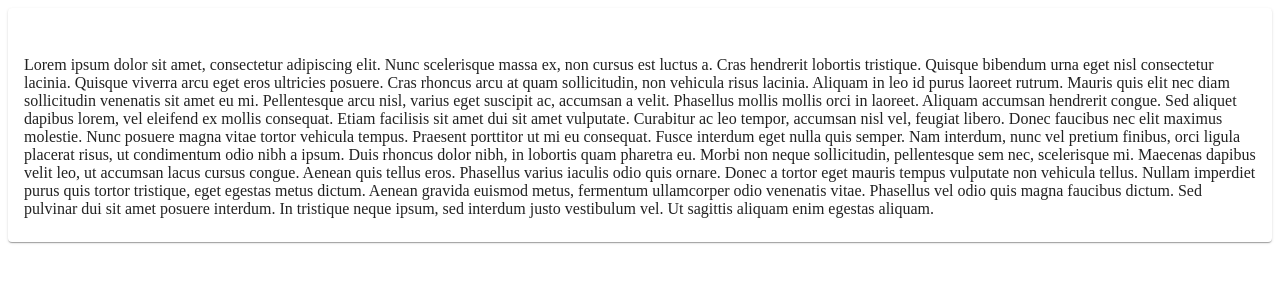
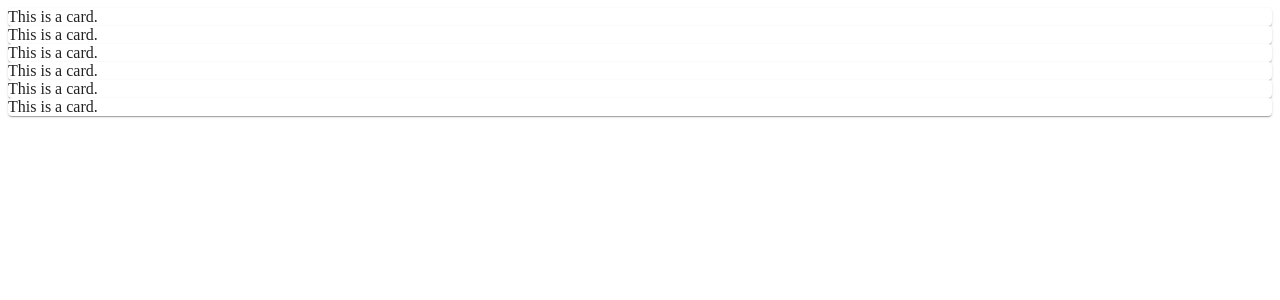
Before and after one commit to godfreydoo/soapbox, a React app in the folder client/: page / in a window 1280 px wide. Shown: the top 300 px of the page. Built offline with nearby package versions, Linux system fonts and the light colour scheme; the HTML template or start-up script is replaced by a standard one.

Commit message:
Connected to APIs and DB

```diff
--- a/client/src/components/App.jsx
+++ b/client/src/components/App.jsx
@@ -1,11 +1,19 @@
 import React from 'react';
-import Metrics from './Metrics';
+import MetricsTab from './metrics/MetricsTab';
 
 const App = props => {
+  const twitterPosts = [
+    {},
+    {},
+    {},
+    {},
+    {},
+    {}
+  ];
 
   return (
     <div id="app">
-      <Metrics />
+      <MetricsTab posts={twitterPosts}/>
     </div>
   );
 };
--- a/client/src/components/Metrics.jsx
+++ /dev/null
@@ -1,23 +0,0 @@
-import React from 'react';
-import { Card, CardHeader, CardContent } from '@material-ui/core';
-
-const Metrics = props => {
-  return (
-    <div id="metrics-tab">
-      <Card>
-        <CardHeader>
-          This is the card header
-        </CardHeader>
-        <CardContent>
-          Lorem ipsum dolor sit amet, consectetur adipiscing elit. Nunc scelerisque massa ex, non cursus est luctus a. Cras hendrerit lobortis tristique. Quisque bibendum urna eget nisl consectetur lacinia. Quisque viverra arcu eget eros ultricies posuere. Cras rhoncus arcu at quam sollicitudin, non vehicula risus lacinia. Aliquam in leo id purus laoreet rutrum. Mauris quis elit nec diam sollicitudin venenatis sit amet eu mi. Pellentesque arcu nisl, varius eget suscipit ac, accumsan a velit. Phasellus mollis mollis orci in laoreet.
-
-          Aliquam accumsan hendrerit congue. Sed aliquet dapibus lorem, vel eleifend ex mollis consequat. Etiam facilisis sit amet dui sit amet vulputate. Curabitur ac leo tempor, accumsan nisl vel, feugiat libero. Donec faucibus nec elit maximus molestie. Nunc posuere magna vitae tortor vehicula tempus. Praesent porttitor ut mi eu consequat. Fusce interdum eget nulla quis semper. Nam interdum, nunc vel pretium finibus, orci ligula placerat risus, ut condimentum odio nibh a ipsum. Duis rhoncus dolor nibh, in lobortis quam pharetra eu. Morbi non neque sollicitudin, pellentesque sem nec, scelerisque mi. Maecenas dapibus velit leo, ut accumsan lacus cursus congue.
-
-          Aenean quis tellus eros. Phasellus varius iaculis odio quis ornare. Donec a tortor eget mauris tempus vulputate non vehicula tellus. Nullam imperdiet purus quis tortor tristique, eget egestas metus dictum. Aenean gravida euismod metus, fermentum ullamcorper odio venenatis vitae. Phasellus vel odio quis magna faucibus dictum. Sed pulvinar dui sit amet posuere interdum. In tristique neque ipsum, sed interdum justo vestibulum vel. Ut sagittis aliquam enim egestas aliquam.
-        </CardContent>
-      </Card>
-    </div>
-  );
-};
-
-export default Metrics;
--- /dev/null
+++ b/client/src/components/metrics/MetricCard.jsx
@@ -0,0 +1,10 @@
+import { Card, CardHeader, CardContent } from '@material-ui/core';
+import React from 'react';
+
+const MetricCard = props => {
+  return (
+    <Card>This is a card.</Card>
+  );
+};
+
+export default MetricCard;
--- /dev/null
+++ b/client/src/components/metrics/MetricsTab.jsx
@@ -0,0 +1,12 @@
+import React from 'react';
+import MetricCard from './MetricCard';
+
+const MetricsTab = props => {
+  return (
+    <div id="metrics-tab">
+      {props.posts.map(post => <MetricCard />)}
+    </div>
+  );
+};
+
+export default MetricsTab;
```
Also changed, not shown: 2 other files (tests, documents, lock files or other folders).
